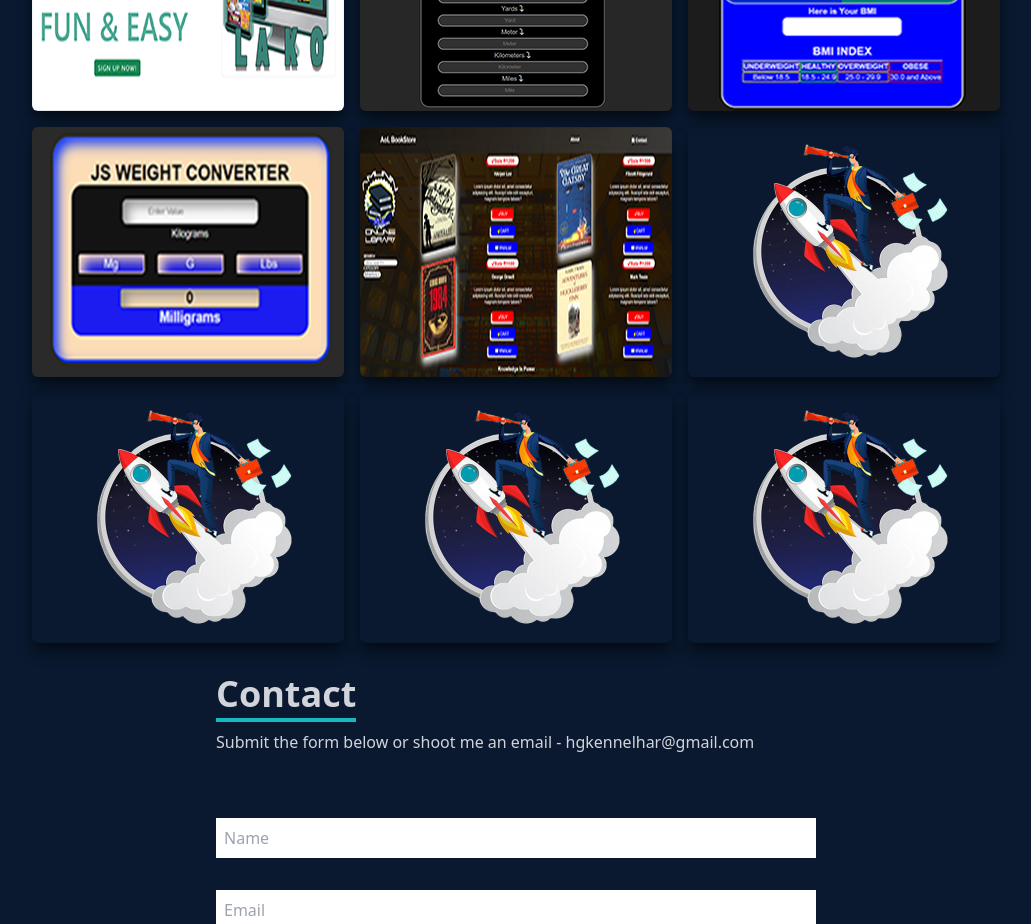
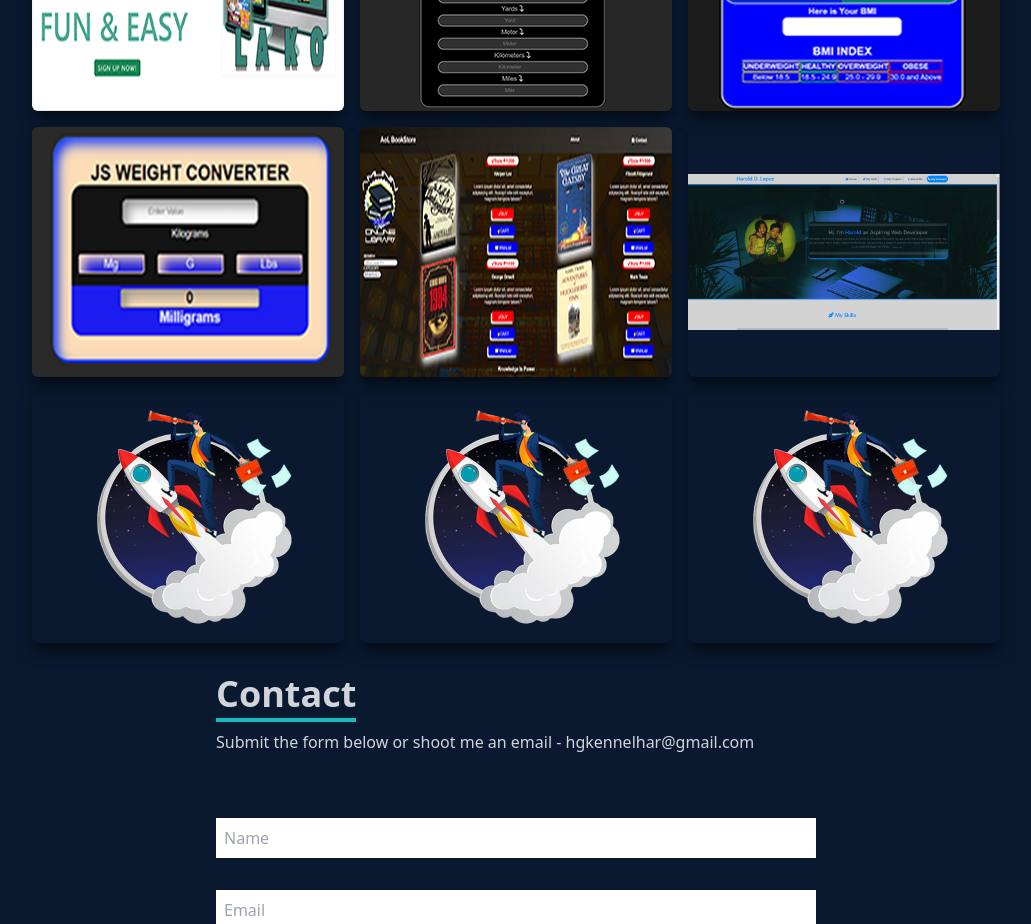
Before and after one commit to 16Harold/tailwind-react-portfolio, a React (Create React App) app: page / in a window 1280 px wide. Shown: the part 2620-3544 px from the top of the page, without its empty margins (124-1155 px from the left). Built offline with nearby package versions, Linux system fonts and the light colour scheme.

Commit message:
Update Projects.jsx

```diff
--- a/src/components/Projects.jsx
+++ b/src/components/Projects.jsx
@@ -5,6 +5,7 @@ import MlconverterImg from '../assets/ml-converter.png'
 import BmiImg from '../assets/bmi.png'
 import WeightConImg from '../assets/weight-con.png'
 import OlibImg from '../assets/o-lib.png'
+import Bp from '../assets/bootstrap-portfolio.png'
 
 const Projects = () => {
   return (
@@ -122,19 +123,19 @@ const Projects = () => {
              {/*end of grid items  */}
 
              {/*Grid Items  */}
-                <div style={{ backgroundImage:`url(${ProjectImg})`}}
+                <div style={{ backgroundImage:`url(${Bp})`}}
                 className='shadow-lg shadow-[#040c16] group container rounded-md flex justify-center items-center mx-auto content-div'>
 
                     {/* hover effects */}
                     <div className='opacity-0 group-hover:opacity-100 text-center bg-[#0a192f]'>
                        <span className='text-2xl font-bold text-[#18b8c1] tracking-wider'>
-                       Coming soon...
+                       Html, Css, Bootstrap Application
                        </span>
                        <div className='pt-8 text-center'>
-                           <a href='/'>
+                           <a href='https://16harold.github.io/bootstrap-portfolio/'>
                               <button className='text-center rounded-lg px-4 py-1 m-2 bg-[#18b8c1] text-gray-700 font-bold text-lg'>Link</button>
                            </a>
-                           <a href='/'>
+                           <a href='https://github.com/16Harold/bootstrap-portfolio'>
                               <button className='text-center rounded-lg px-4 py-1 m-2 bg-[#18b8c1] text-gray-700 font-bold text-lg'>Code</button>
                            </a>
                        </div>
```
